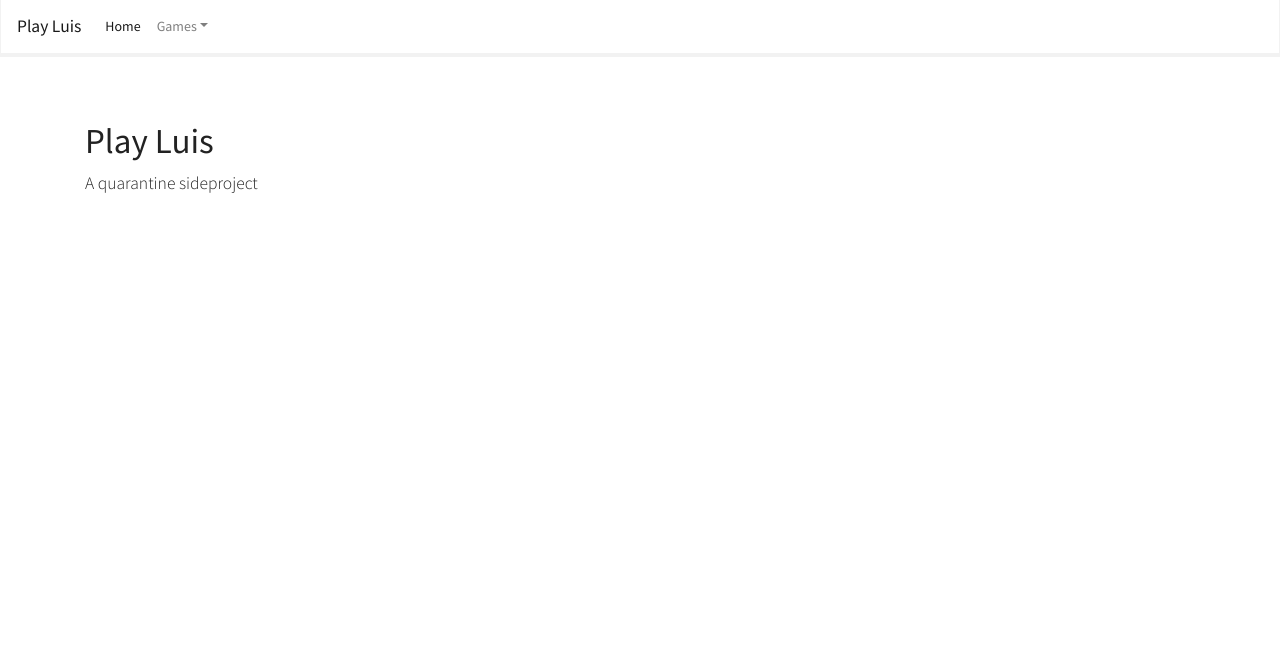
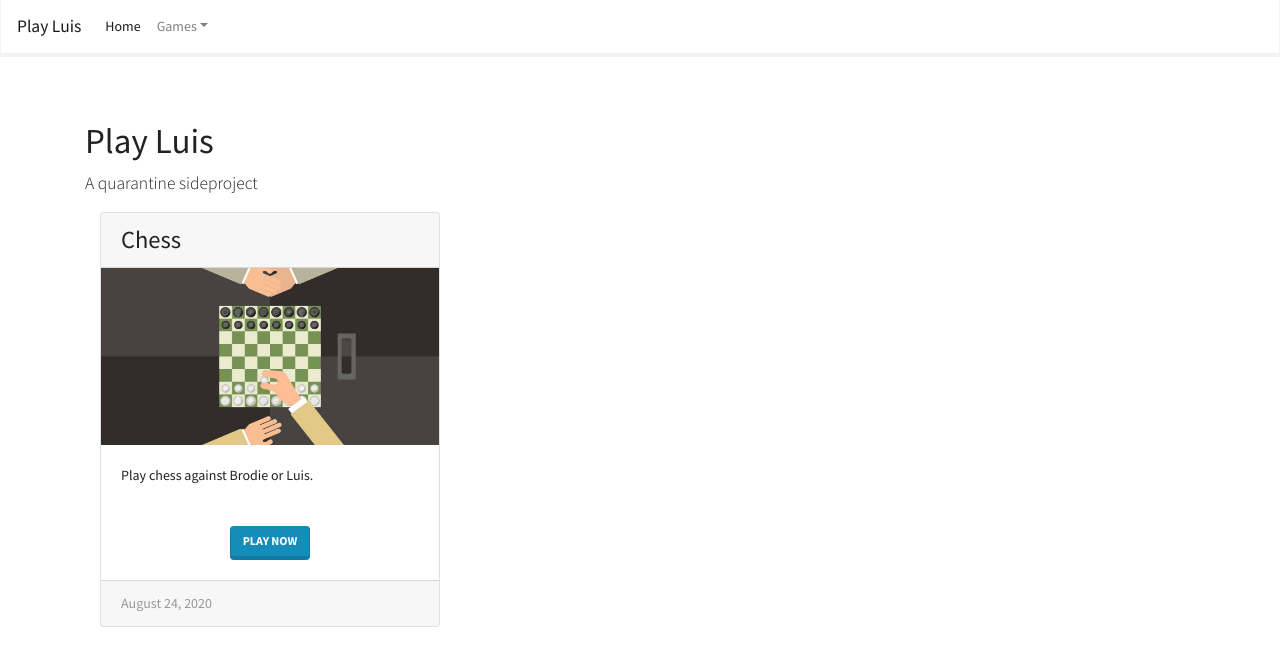
Before and after one commit to LV/PlayLuis, a plain HTML site: page index.html in a window 1280 px wide. Drawn offline with nearby package versions, Linux system fonts and the light colour scheme.

Commit message:
Add Chess to Homepage

```diff
--- a/index.html
+++ b/index.html
@@ -44,6 +44,19 @@
 					</div>
 				</div>
 			</div>
+			<div class="col-lg-4">
+				<div class="card mb-3">
+					<h3 class="card-header">Chess</h3>
+					<img style="height: 100%; width: 100%; display: block;" src="img/chess_art.jpg" alt="Card image">
+					<div class="card-body">
+						<p class="card-text">Play chess against Brodie or Luis.</p>
+					</div>
+					<div class="card-body" align="center">
+						<button type="button" class="btn btn-primary" onclick="location.href='games/chess/chesspick.html'">Play Now</button>
+					</div>
+					<div class="card-footer text-muted">August 24, 2020</div>
+				</div>
+			</div>
 		</div>
 	</body>
 </html>
```
Also changed, not shown: img/chess_art.jpg (added).
